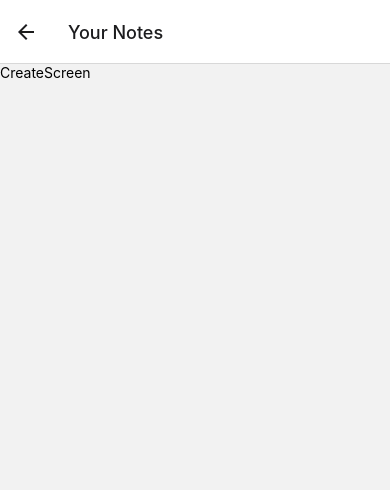
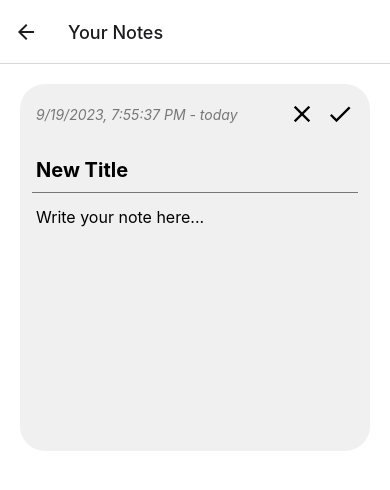
Before and after one commit to baskadir/notes-app, a React Native app: screen /Create in a window 390 px wide. Shown: the top 490 px of the page. Built offline with nearby package versions, Linux system fonts and the light colour scheme; no server answers.

Commit message:
add create screen

```diff
--- /dev/null
+++ b/src/components/NoteForm.jsx
@@ -0,0 +1,128 @@
+import {
+  Alert,
+  StyleSheet,
+  Text,
+  TextInput,
+  TouchableOpacity,
+  View,
+} from "react-native";
+import { useState } from "react";
+import { MaterialIcons } from "@expo/vector-icons";
+
+const NoteForm = ({ onSubmit, initialValues = { title: "", content: "" } }) => {
+  const [title, setTitle] = useState(initialValues.title);
+  const [content, setContent] = useState(initialValues.content);
+  const date = initialValues.date ?? new Date();
+
+  const clearAllInputs = () => {
+    setTitle("");
+    setContent("");
+  };
+
+  const saveNote = () => {
+    if (title.trim().length > 0 && content.trim().length > 0) {
+      Alert.alert("Confirm!", "Are you sure?", [
+        {
+          text: "No",
+        },
+        {
+          text: "Yes",
+          onPress: () => {
+            onSubmit(title.trim(), content.trim());
+          },
+        },
+      ]);
+    } else {
+        Alert.alert("You must write title and content.")
+    }
+  };
+
+  return (
+    <View style={styles.container}>
+      <View style={styles.formArea}>
+        <View style={styles.header}>
+          <Text style={styles.date}>{`${date.toLocaleString()}${!initialValues.date ? ' - today' : ''}`}</Text>
+          <View style={styles.icons}>
+            <TouchableOpacity onPress={clearAllInputs}>
+              <MaterialIcons
+                style={{ paddingRight: 10 }}
+                name="clear"
+                size={28}
+                color="black"
+              />
+            </TouchableOpacity>
+            <TouchableOpacity onPress={saveNote}>
+              <MaterialIcons name="check" size={28} color="black" />
+            </TouchableOpacity>
+          </View>
+        </View>
+
+        <View style={styles.inputs}>
+          <TextInput
+            style={styles.inputTitle}
+            placeholder="New Title"
+            value={title}
+            onChangeText={setTitle}
+            maxLength={32}
+          />
+          <TextInput
+            style={styles.inputContent}
+            placeholder="Write your note here..."
+            numberOfLines={10}
+            multiline
+            maxLength={500}
+            value={content}
+            onChangeText={setContent}
+            textAlignVertical="top"
+          />
+        </View>
+      </View>
+    </View>
+  );
+};
+
+export default NoteForm;
+
+const styles = StyleSheet.create({
+  container: {
+    flex: 1,
+    backgroundColor: "#fff",
+  },
+  formArea: {
+    backgroundColor: "#F0F0F0",
+    margin: 20,
+    paddingBottom: 30,
+    borderRadius: 25,
+  },
+  header: {
+    flexDirection: "row",
+    justifyContent: "space-between",
+    alignItems: "center",
+    padding: 16,
+  },
+  icons: {
+    flexDirection: "row",
+  },
+  inputs: {
+    paddingHorizontal: 12,
+    paddingVertical: 4,
+  },
+  inputTitle: {
+    paddingVertical: 10,
+    marginBottom: 4,
+    paddingHorizontal: 4,
+    fontSize: 20,
+    fontWeight: "bold",
+    borderBottomColor: "#777",
+    borderBottomWidth: 1,
+  },
+  inputContent: {
+    paddingVertical: 10,
+    paddingHorizontal: 4,
+    fontSize: 16,
+  },
+  date: {
+    color: "#777",
+    fontStyle: "italic",
+  },
+});
--- a/src/navigations/AppStackNavigator.jsx
+++ b/src/navigations/AppStackNavigator.jsx
@@ -3,13 +3,21 @@
 import CreateScreen from "../screens/CreateScreen";
 import EditScreen from "../screens/EditScreen";
 import DetailScreen from "../screens/DetailScreen";
+import { TouchableOpacity } from "react-native";
+import { Entypo } from "@expo/vector-icons";
 
 const Stack = createStackNavigator();
 
 const AppStackNavigator = () => {
   return (
-    <Stack.Navigator screenOptions={{ headerTitle: 'Your Notes'}} >
-      <Stack.Screen name="Index" component={HomeScreen} />
+    <Stack.Navigator screenOptions={{ headerTitle: 'Your Notes' }} >
+      <Stack.Screen name="Home" component={HomeScreen} options={({ navigation }) => ({
+        headerRight: () => (
+          <TouchableOpacity style={{marginRight: 12}} onPress={() => navigation.navigate("Create")}>
+            <Entypo name="plus" size={36} color="#000" />
+          </TouchableOpacity>
+        )
+      })} />
       <Stack.Screen name="Detail" component={DetailScreen} />
       <Stack.Screen name="Create" component={CreateScreen} />
       <Stack.Screen name="Edit" component={EditScreen} />
--- a/src/screens/CreateScreen.jsx
+++ b/src/screens/CreateScreen.jsx
@@ -1,14 +1,13 @@
-import { StyleSheet, Text, View } from "react-native";
-import React from "react";
+import { useContext } from "react";
+import NoteForm from "../components/NoteForm";
+import { Context as NoteContext } from "../context/NoteContext";
 
-const CreateScreen = () => {
-  return (
-    <View>
-      <Text>CreateScreen</Text>
-    </View>
-  );
+const CreateScreen = ({navigation}) => {
+  const { addNote } = useContext(NoteContext);
+
+  return <NoteForm onSubmit={(title, content) => {
+    addNote({title, content}, () => navigation.pop());
+  }} />
 };
 
 export default CreateScreen;
-
-const styles = StyleSheet.create({});
--- a/src/screens/HomeScreen.jsx
+++ b/src/screens/HomeScreen.jsx
@@ -18,7 +18,8 @@
   const resetNotesList = () => {
     getAllNotes();
     reset();
-    searchInputRef.current.clear();
+    if (searchInputRef.current)
+      searchInputRef.current.clear();
   };
 
   useEffect(() => {
```
